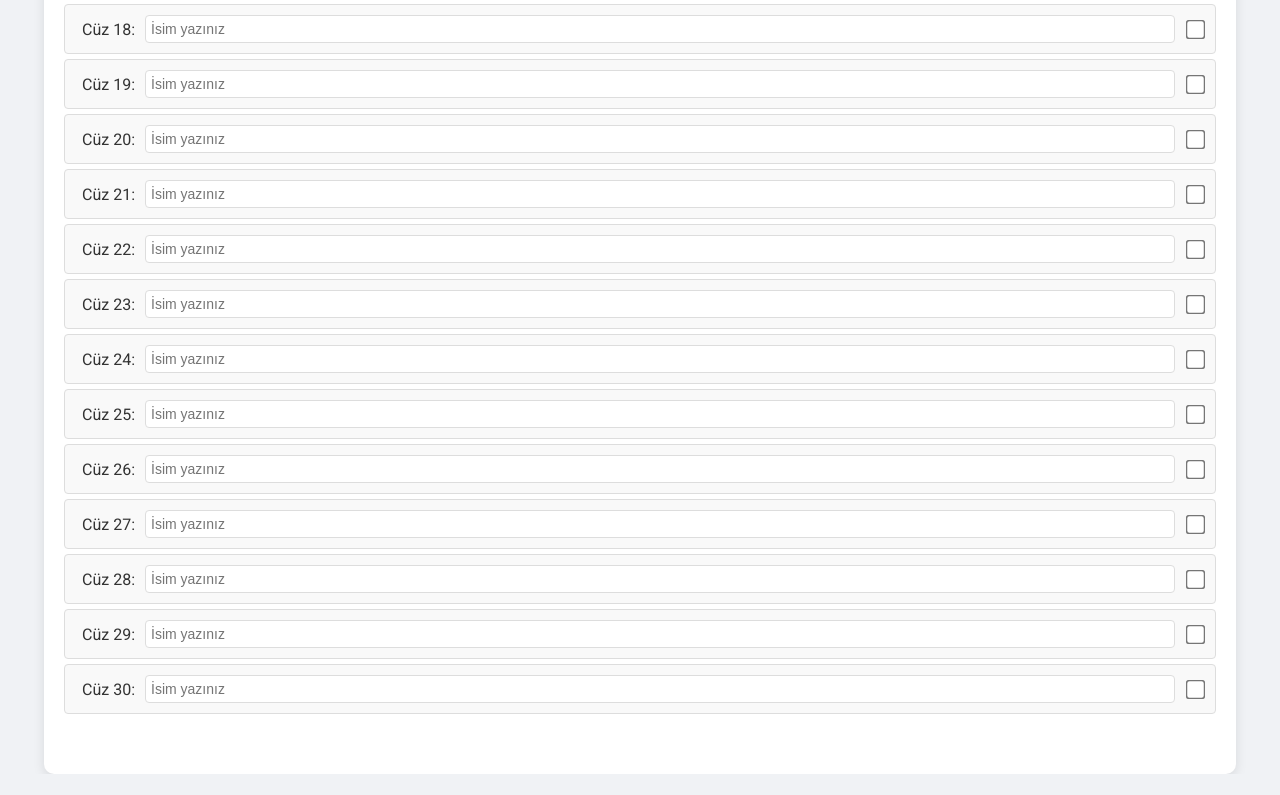
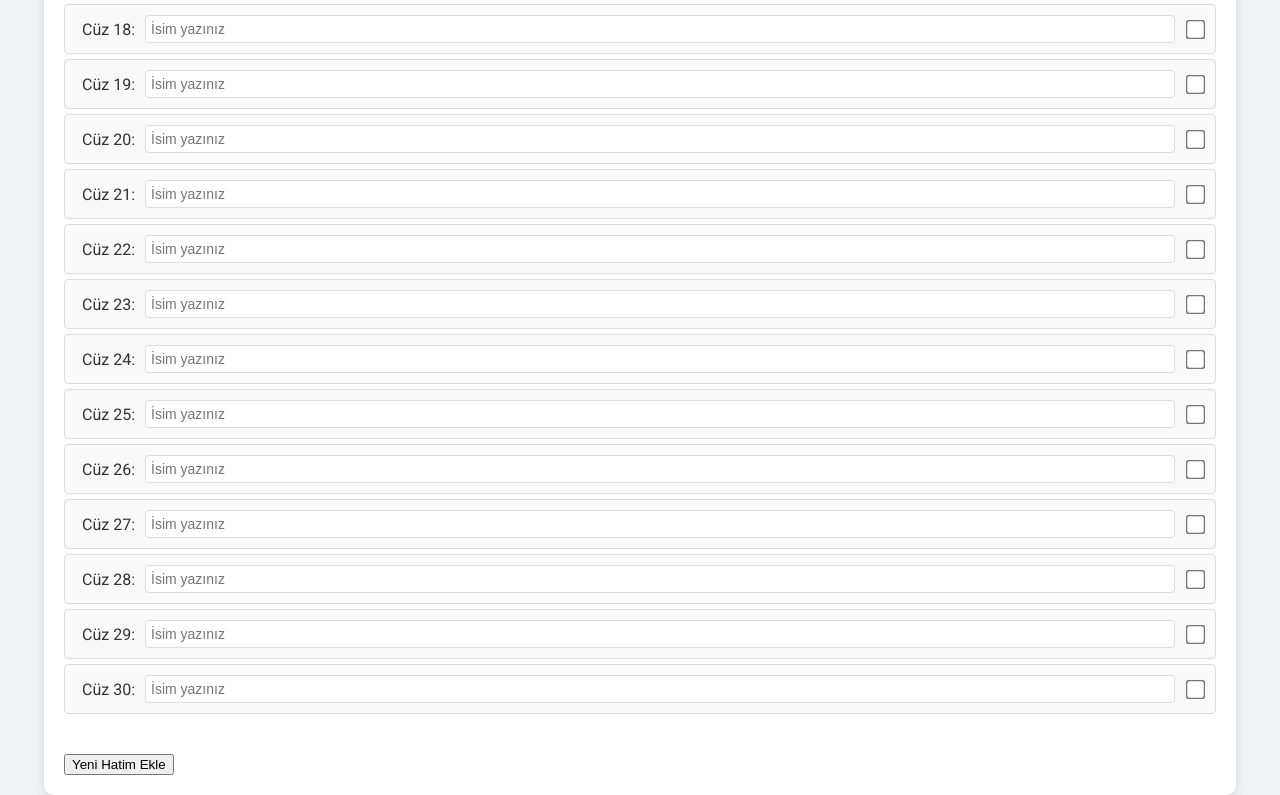
Before and after one commit to kilicosman/ortakhatim, a plain HTML site: page index.html in a window 1280 px wide. Shown: the part 4720-5515 px from the top of the page. Before the commit the page ends 5494 px from the top, so only its background shows below. Drawn offline with Linux system fonts and the light colour scheme.

Commit message:
Update index.html

```diff
--- a/index.html
+++ b/index.html
@@ -11,6 +11,7 @@
     <div class="container">
         <h1>Hatim Bölüşme</h1>
         <div class="hatim-container" id="hatimContainer"></div>
+        <button id="addHatimButton">Yeni Hatim Ekle</button>
     </div>
     <script src="script.js"></script>
 </body>
```
